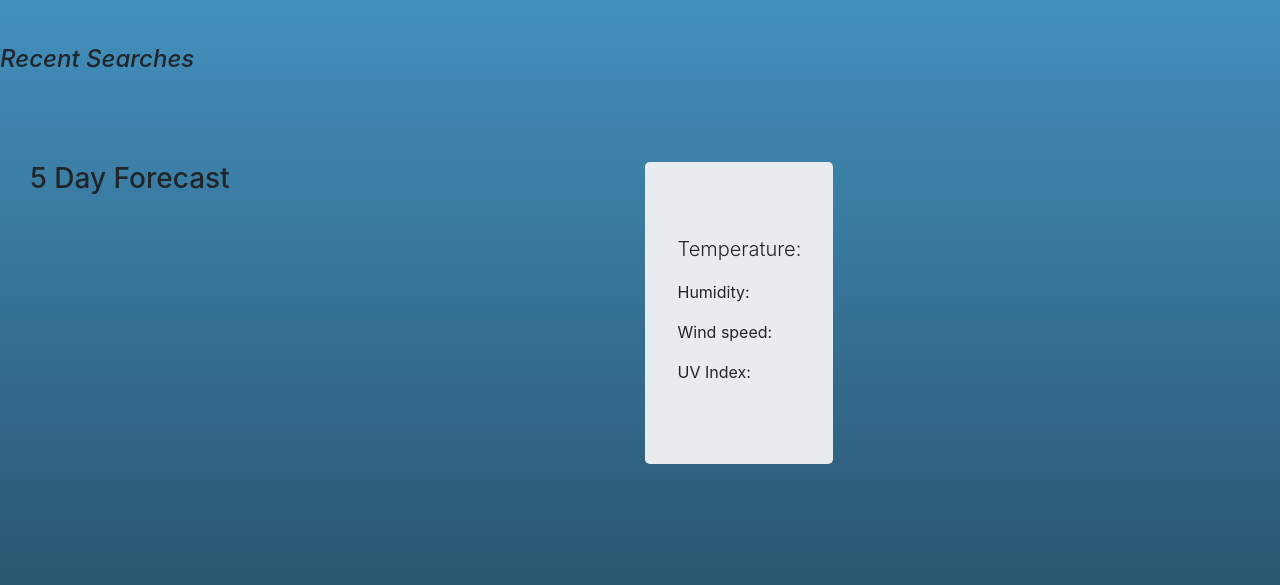
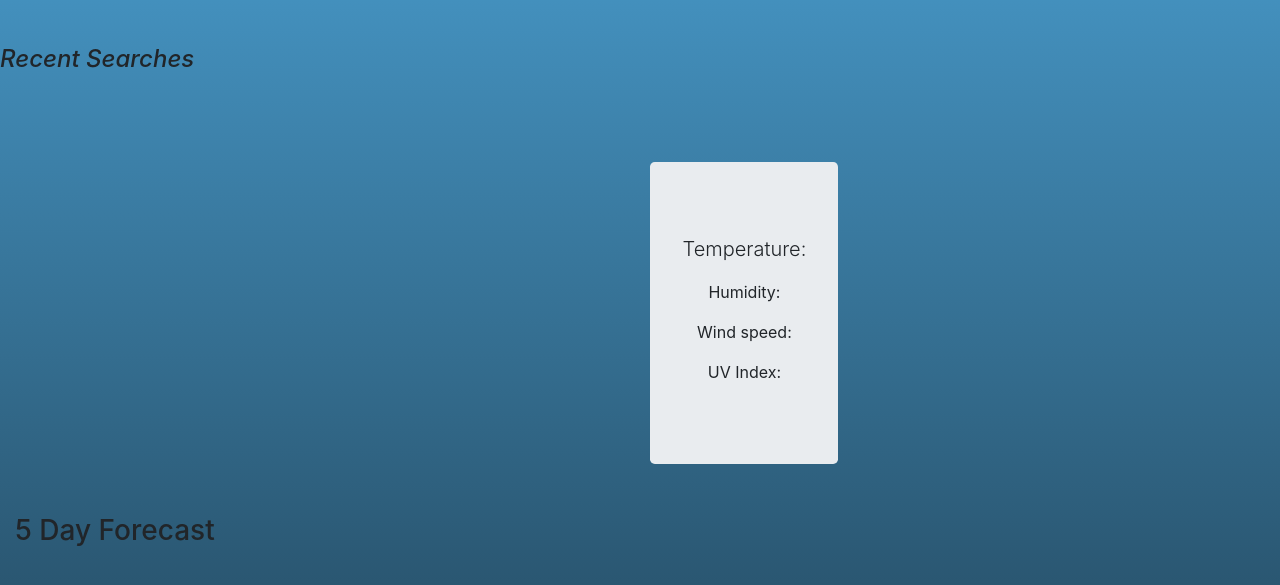
Before and after one commit to torreseam/Weather-Dashboard, a plain HTML site: page index.html in a window 1280 px wide. Shown: the part 187-772 px from the top of the page. Drawn offline with nearby package versions, Linux system fonts and the light colour scheme.

Commit message:
update css and html

```diff
--- a/assets/styles/style.css
+++ b/assets/styles/style.css
@@ -60,6 +60,8 @@ nav {
     float: right;
     align-content: center;
     margin-bottom: 50px;
+    justify-content: center;
+    text-align: center;
 }
 .card {
     background-color: rgb(133, 223, 255);
--- a/index.html
+++ b/index.html
@@ -57,8 +57,8 @@
                 </div>
             </div>
         </div>
-        <!-- <div class="row"> -->
-        <div class="col-md-8">
+        <div class="row">
+        <div class="col-lg-8">
             <div class="jumbotron">
                 <h1 class="display-4" id="cityDisplay"></h1>
                 <p class="lead">Temperature: <span id="tempDisplay"></span></p>
@@ -69,10 +69,10 @@
         </div>
         <!-- </div> -->
 
-        <div class="forecast col-md-8">
+        <div class="forecast col-sm-8">
             <h3> 5 Day Forecast </h3>
             <div class="row">
-                <div class="card-deck border-right-0">
+                <div class="card-deck border-left-0">
 
                 </div>
             </div>
```
